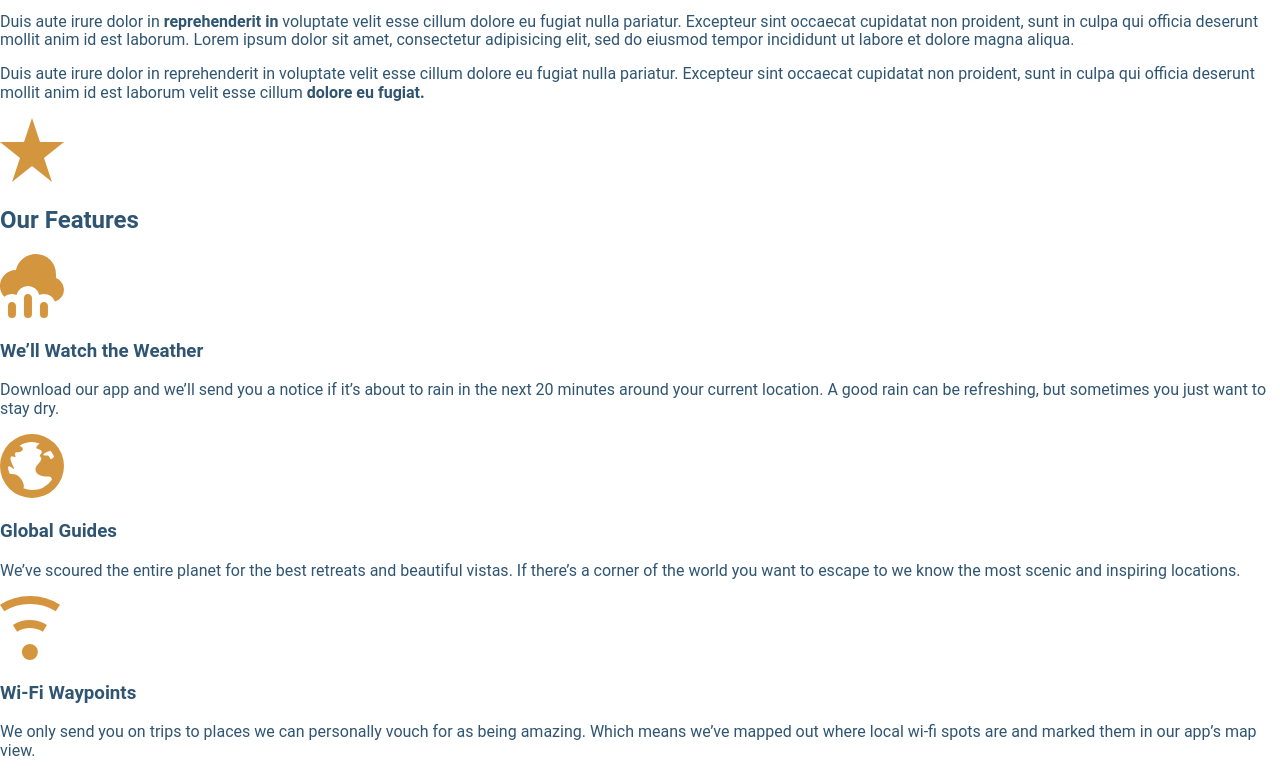
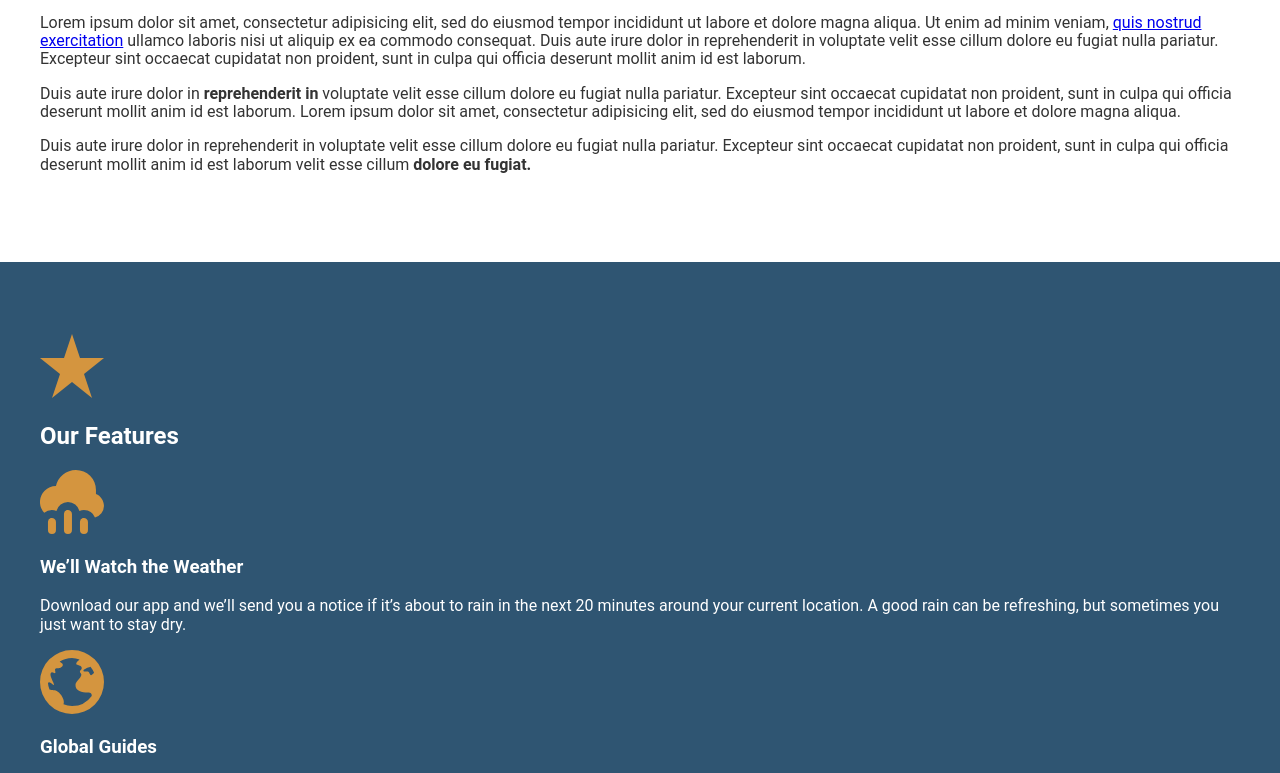
Before and after one commit to hackwebdev/vite-website, a website built with Vite: page index.html in a window 1280 px wide. Shown: the part 1974-2747 px from the top of the page. Built offline with nearby package versions, Linux system fonts and the light colour scheme.

Commit message:
reusable blocks wrapper and page-section

```diff
--- a/index.html
+++ b/index.html
@@ -74,7 +74,7 @@
       </div>
     </div>
 
-    <div id="our-beginning">
+    <div id="our-beginning" class="page-section wrapper">
       <h2>The first trip we planned was our own.</h2>
       <h3>
         Ever since, we&rsquo;ve been working to make travel better for everyone.
@@ -107,18 +107,17 @@
       </p>
     </div>
 
-    <div id="features">
+    <div id="features" class="page-section page-section--blue">
+      <div class="wrapper">
         <img src="images/icons/star.svg" />
         <h2>Our Features</h2>
-
         <img src="images/icons/rain.svg" />
         <h3>We&rsquo;ll Watch the Weather</h3>
         <p>
           Download our app and we&rsquo;ll send you a notice if it&rsquo;s about
-        to rain in the next 20 minutes around your current location. A good rain
-        can be refreshing, but sometimes you just want to stay dry.
+          to rain in the next 20 minutes around your current location. A good
+          rain can be refreshing, but sometimes you just want to stay dry.
         </p>
-
         <img src="images/icons/globe.svg" />
         <h3>Global Guides</h3>
         <p>
@@ -126,22 +125,21 @@
           beautiful vistas. If there&rsquo;s a corner of the world you want to
           escape to we know the most scenic and inspiring locations.
         </p>
-
         <img src="images/icons/wifi.svg" />
         <h3>Wi-Fi Waypoints</h3>
         <p>
-        We only send you on trips to places we can personally vouch for as being
-        amazing. Which means we&rsquo;ve mapped out where local wi-fi spots are
-        and marked them in our app&rsquo;s map view.
+          We only send you on trips to places we can personally vouch for as
+          being amazing. Which means we&rsquo;ve mapped out where local wi-fi
+          spots are and marked them in our app&rsquo;s map view.
         </p>
-
         <img src="images/icons/fire.svg" />
         <h3>Survival Kit</h3>
         <p>
-        Everytime you book an escape with us we send you a survival kit with the
-        finest materials. The kit will allow you to setup a tent, start a fire,
-        scratch your own back and lower your taxes.
+          Everytime you book an escape with us we send you a survival kit with
+          the finest materials. The kit will allow you to setup a tent, start a
+          fire, scratch your own back and lower your taxes.
         </p>
+      </div>
     </div>
 
     <div id="testimonials">
--- a/styles/base/_global.scss
+++ b/styles/base/_global.scss
@@ -1,6 +1,6 @@
 body {
   font-family: 'Roboto', sans-serif;
-  color: $mainBlue;
+  color: #333;
 }
 
 img {
--- a/styles/main.scss
+++ b/styles/main.scss
@@ -5,3 +5,4 @@
 @import './modules/large-hero';
 @import './modules/btn';
 @import './modules/wrapper';
+@import './modules/page-section';
--- /dev/null
+++ b/styles/modules/_page-section.scss
@@ -0,0 +1,7 @@
+.page-section {
+  padding: 4.5rem 0;
+  &--blue {
+    background-color: $mainBlue;
+    color: white;
+  }
+}
--- a/styles/modules/_wrapper.scss
+++ b/styles/modules/_wrapper.scss
@@ -1,4 +1,7 @@
 .wrapper {
   padding-left: 18px;
   padding-right: 18px;
+  max-width: 1200px;
+  margin-left: auto;
+  margin-right: auto;
 }
```
Also changed, not shown: readme.md. Lines whose indentation alone changed are shown as unchanged.
